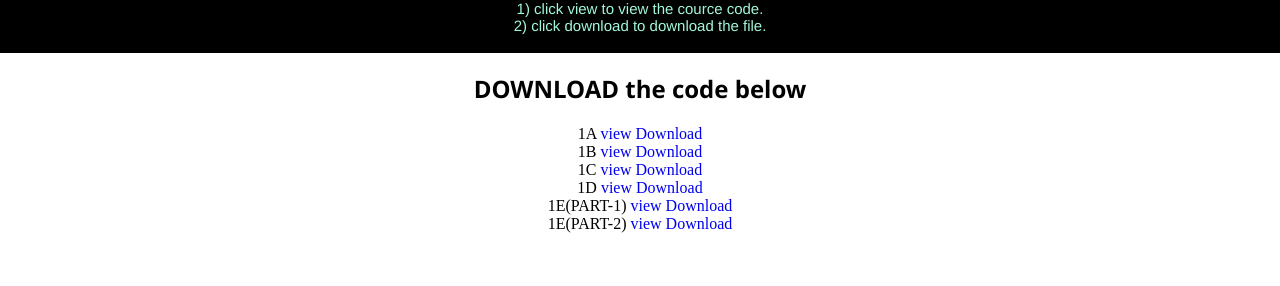
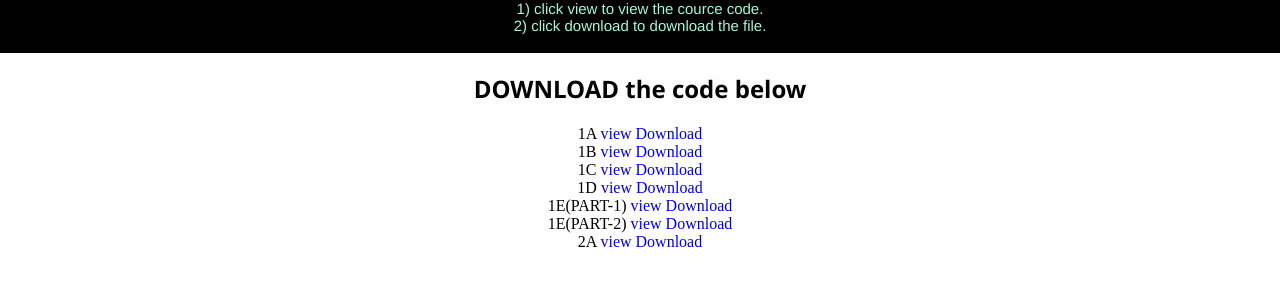
Before and after one commit to AlYasir10/notesyasir, a plain HTML site: page index.html in a window 1280 px wide. Shown: the top 286 px of the page. Drawn offline with Linux system fonts and the light colour scheme.

Commit message:
Update index.html

```diff
--- a/index.html
+++ b/index.html
@@ -52,6 +52,7 @@
         <li>1D      <a href="1d.py">view </a> <a href="1d.py" download="">Download</a></li>
         <li>1E(PART-1)      <a href="1e.py">view </a> <a href="1e.py" download="">Download</a></li>
         <li>1E(PART-2)      <a href="1e2.py">view </a> <a href="1e2.py" download="">Download</a></li>
+        <li>2A      <a href="2a.py">view </a> <a href="2a.py" download="">Download</a></li>
     </div>
 </body>
 
```
